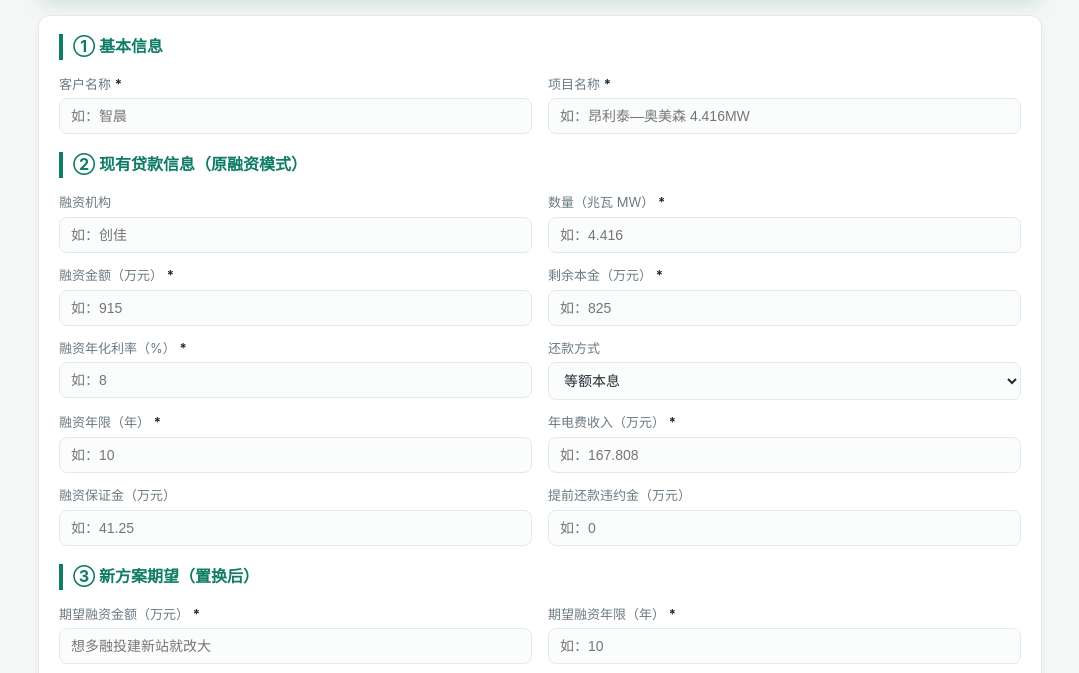
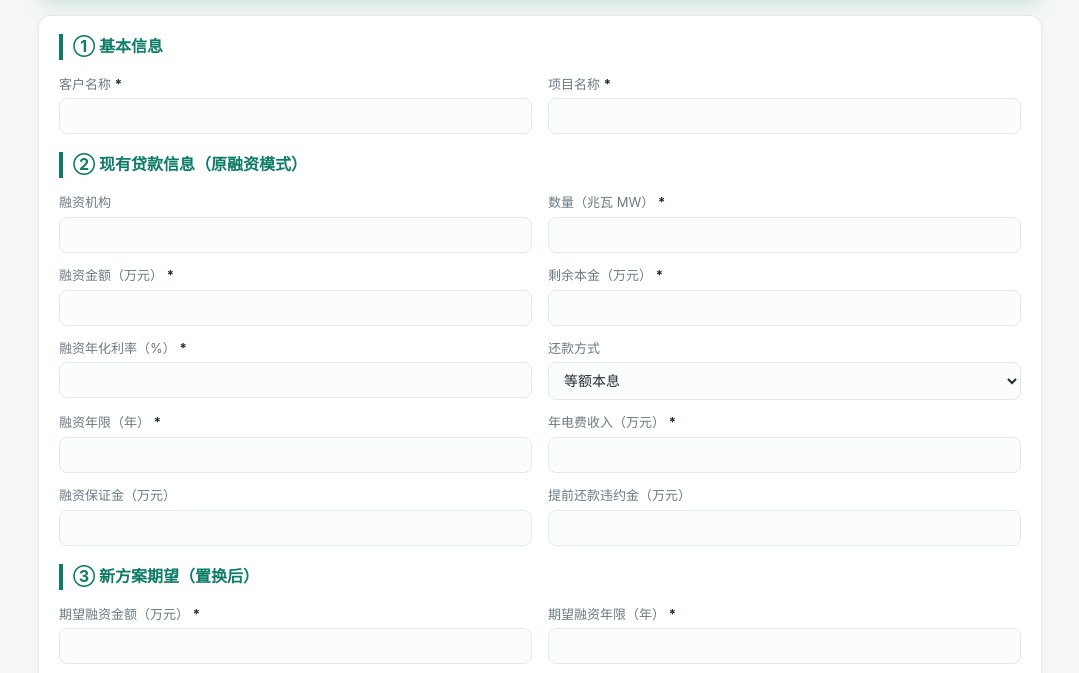
Before and after one commit to Starlynn008/pv-finance-refi, a plain HTML site: page index.html in a window 1280 px wide. Shown: the part 127-800 px from the top of the page, without its empty margins (100-1179 px from the left). Drawn offline with Linux system fonts and the light colour scheme.

Commit message:
fix: 去掉所有文本框placeholder提示文字

```diff
--- a/index.html
+++ b/index.html
@@ -94,30 +94,30 @@
   <div class="card form no-print">
     <h2>① 基本信息</h2>
     <div class="grid">
-      <div class="field"><label>客户名称 <b>*</b></label><input id="custName" placeholder="如：智晨"></div>
-      <div class="field"><label>项目名称 <b>*</b></label><input id="projName" placeholder="如：昂利泰—奥美森 4.416MW"></div>
+      <div class="field"><label>客户名称 <b>*</b></label><input id="custName"></div>
+      <div class="field"><label>项目名称 <b>*</b></label><input id="projName"></div>
     </div>
 
     <h2 style="margin-top:18px">② 现有贷款信息（原融资模式）</h2>
     <div class="grid">
-      <div class="field"><label>融资机构</label><input id="oldOrg" placeholder="如：创佳"></div>
-      <div class="field"><label>数量（兆瓦 MW） <b>*</b></label><input id="oldMw" type="number" step="0.001" placeholder="如：4.416"></div>
-      <div class="field"><label>融资金额（万元） <b>*</b></label><input id="oldAmt" type="number" step="0.01" placeholder="如：915"></div>
-      <div class="field"><label>剩余本金（万元） <b>*</b></label><input id="oldBalance" type="number" step="0.01" placeholder="如：825"></div>
-      <div class="field"><label>融资年化利率（%） <b>*</b></label><input id="oldRate" type="number" step="0.01" placeholder="如：8"></div>
+      <div class="field"><label>融资机构</label><input id="oldOrg"></div>
+      <div class="field"><label>数量（兆瓦 MW） <b>*</b></label><input id="oldMw" type="number" step="0.001"></div>
+      <div class="field"><label>融资金额（万元） <b>*</b></label><input id="oldAmt" type="number" step="0.01"></div>
+      <div class="field"><label>剩余本金（万元） <b>*</b></label><input id="oldBalance" type="number" step="0.01"></div>
+      <div class="field"><label>融资年化利率（%） <b>*</b></label><input id="oldRate" type="number" step="0.01"></div>
       <div class="field"><label>还款方式</label>
         <select id="oldRepay"><option value="emi">等额本息</option><option value="epp">等额本金</option></select>
       </div>
-      <div class="field"><label>融资年限（年） <b>*</b></label><input id="oldYears" type="number" step="1" placeholder="如：10"></div>
-      <div class="field"><label>年电费收入（万元） <b>*</b></label><input id="oldAnnual" type="number" step="0.01" placeholder="如：167.808"></div>
-      <div class="field"><label>融资保证金（万元）</label><input id="oldDeposit" type="number" step="0.01" placeholder="如：41.25"></div>
-      <div class="field"><label>提前还款违约金（万元）</label><input id="oldPenalty" type="number" step="0.01" placeholder="如：0"></div>
+      <div class="field"><label>融资年限（年） <b>*</b></label><input id="oldYears" type="number" step="1"></div>
+      <div class="field"><label>年电费收入（万元） <b>*</b></label><input id="oldAnnual" type="number" step="0.01"></div>
+      <div class="field"><label>融资保证金（万元）</label><input id="oldDeposit" type="number" step="0.01"></div>
+      <div class="field"><label>提前还款违约金（万元）</label><input id="oldPenalty" type="number" step="0.01"></div>
     </div>
 
     <h2 style="margin-top:18px">③ 新方案期望（置换后）</h2>
     <div class="grid">
-      <div class="field"><label>期望融资金额（万元） <b>*</b></label><input id="newAmt" type="number" step="0.01" placeholder="想多融投建新站就改大"></div>
-      <div class="field"><label>期望融资年限（年） <b>*</b></label><input id="newYears" type="number" step="1" placeholder="如：10"></div>
+      <div class="field"><label>期望融资金额（万元） <b>*</b></label><input id="newAmt" type="number" step="0.01"></div>
+      <div class="field"><label>期望融资年限（年） <b>*</b></label><input id="newYears" type="number" step="1"></div>
       <div class="field full"><label>还款方式</label>
         <select id="newRepay"><option value="month">按月还款</option><option value="quarter">按季度还款</option></select>
       </div>
@@ -132,7 +132,7 @@
         <div class="field"><label>评估费（万元）</label><input id="evalFee" type="number" step="0.01" value="2"></div>
         <div class="field"><label>管理费率（% of 年电费×年限）</label><input id="mgmtRate" type="number" step="0.1" value="2.5"></div>
         <div class="field"><label>运维费（万元 / MW / 年）</label><input id="opexRate" type="number" step="0.1" value="1"></div>
-        <div class="field"><label>新融资保证金（万元）</label><input id="newDeposit" type="number" step="0.01" placeholder="默认同原保证金"></div>
+        <div class="field"><label>新融资保证金（万元）</label><input id="newDeposit" type="number" step="0.01"></div>
         <div class="field"><label>新提前还款违约金（万元）</label><input id="newPenalty" type="number" step="0.01" value="0"></div>
       </div>
     </details>
```
